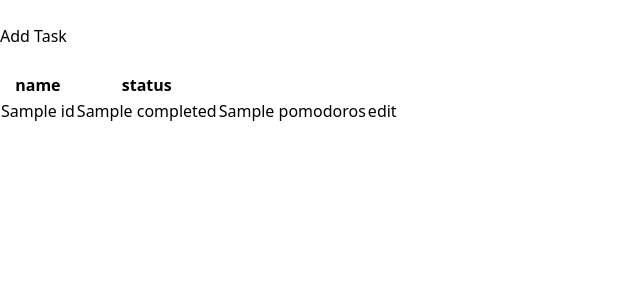
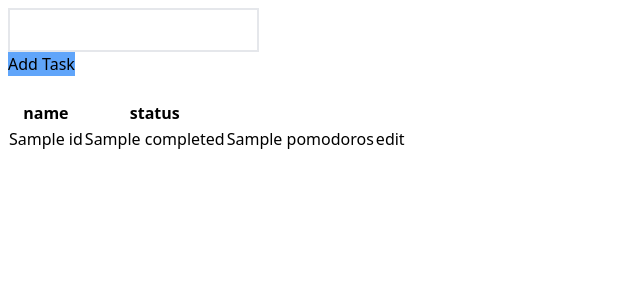
Before and after one commit to asimsheikh/tasks, a Flask app: template templates/index.html in a window 1280 px wide. Shown: the top 300 px of the page, without its empty margins (0-640 px from the left). Run offline with Flask 2, Linux system fonts and the light colour scheme; the template is opened without the code that fills it: most values are stand-ins (such as "Sample title", 1, 10 or a date in 2020); some libraries are stand-ins or nearby versions.

Commit message:
adding task model and styling task form

```diff
--- a/app.py
+++ b/app.py
@@ -1,4 +1,14 @@
+from uuid import uuid4
+from typing import Optional
+
+from pydantic import BaseModel
 from flask import Flask, render_template
+
+class Task(BaseModel):
+    id: Optional[str] = uuid4().hex
+    name: str
+    completed: bool
+    pomodoros: int
 
 app = Flask(__name__)
 
--- a/templates/index.html
+++ b/templates/index.html
@@ -9,14 +9,14 @@
 </head>
 
 <body>
-    <div class='container'>
+    <div class='container m-2'>
         <div class='form'>
             <form action="/tasks" method="post">
                 <p>
-                    <input type="text" id="task_name" name="task_name" required>
+                    <input class="p-2 border-2" type="text" id="task_name" name="task_name" required>
                 </p>
                 <p>
-                    <button type="submit">Add Task</button>
+                    <button class="bg-blue-400" type="submit">Add Task</button>
                 </p>
             </form>
         </div>
```
